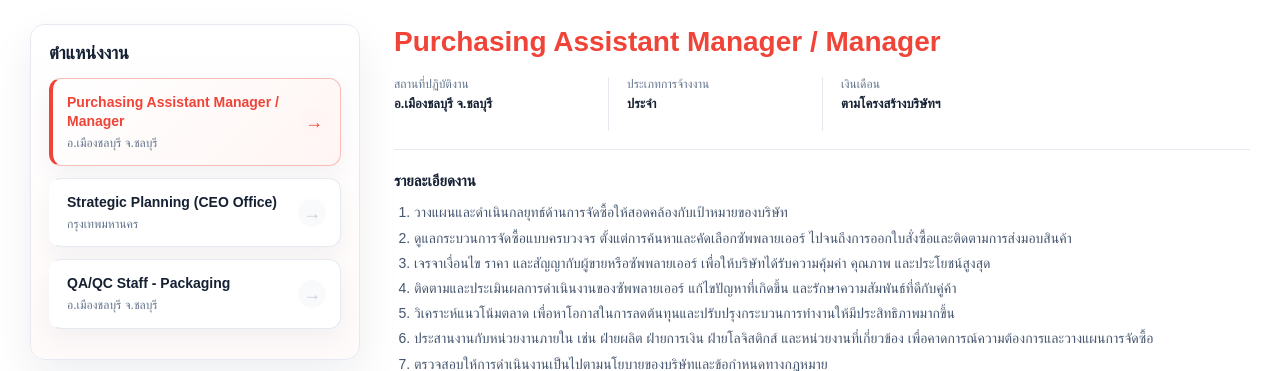
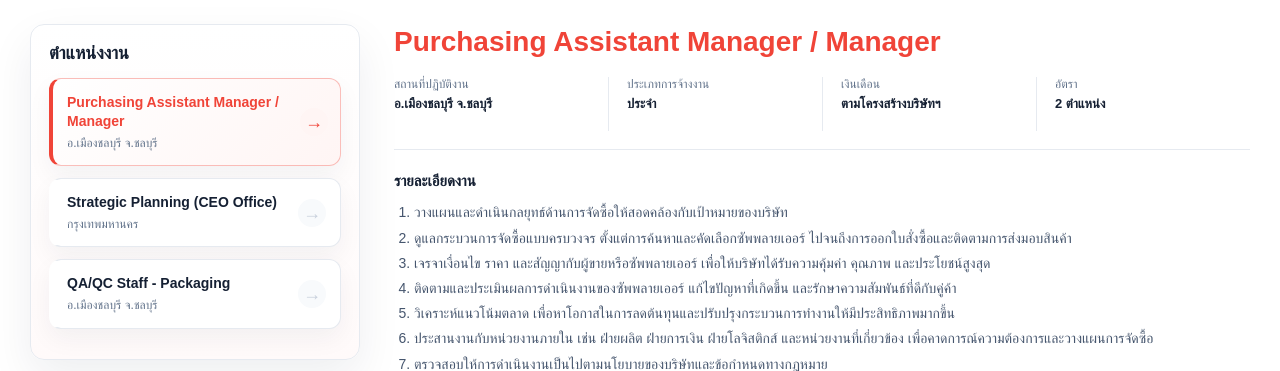
Before and after one commit to Bundid-Y/Web, a PHP site: page /main/recruitment.php in a window 1280 px wide. Shown: the part 170-541 px from the top of the page. Run offline with PHP 8.4, Linux system fonts and the light colour scheme.

```diff
--- a/koch/main/recruitment.php
+++ b/koch/main/recruitment.php
@@ -64,6 +64,7 @@
                             <div class="meta-item"><span>สถานที่ปฏิบัติงาน</span><strong>อ.เมืองชลบุรี จ.ชลบุรี</strong></div>
                             <div class="meta-item"><span>ประเภทการจ้างงาน</span><strong>ประจำ</strong></div>
                             <div class="meta-item"><span>เงินเดือน</span><strong>ตามโครงสร้างบริษัทฯ</strong></div>
+                            <div class="meta-item"><span>อัตรา</span><strong>2 ตำแหน่ง</strong></div>
                         </div>
                     </div>
                     <div class="detail-section">
@@ -102,6 +103,7 @@
                             <div class="meta-item"><span>สถานที่ปฏิบัติงาน</span><strong>กรุงเทพมหานคร</strong></div>
                             <div class="meta-item"><span>ประเภทการจ้างงาน</span><strong>ประจำ</strong></div>
                             <div class="meta-item"><span>เงินเดือน</span><strong>ตามโครงสร้างบริษัทฯ</strong></div>
+                            <div class="meta-item"><span>อัตรา</span><strong>4 ตำแหน่ง</strong></div>
                         </div>
                     </div>
                     <div class="detail-section">
@@ -145,6 +147,7 @@
                             <div class="meta-item"><span>สถานที่ปฏิบัติงาน</span><strong>อ.เมืองชลบุรี จ.ชลบุรี</strong></div>
                             <div class="meta-item"><span>ประเภทการจ้างงาน</span><strong>ประจำ</strong></div>
                             <div class="meta-item"><span>เงินเดือน</span><strong>ตามโครงสร้างบริษัทฯ</strong></div>
+                            <div class="meta-item"><span>อัตรา</span><strong>2 ตำแหน่ง</strong></div>
                         </div>
                     </div>
                     <div class="detail-section">
```
